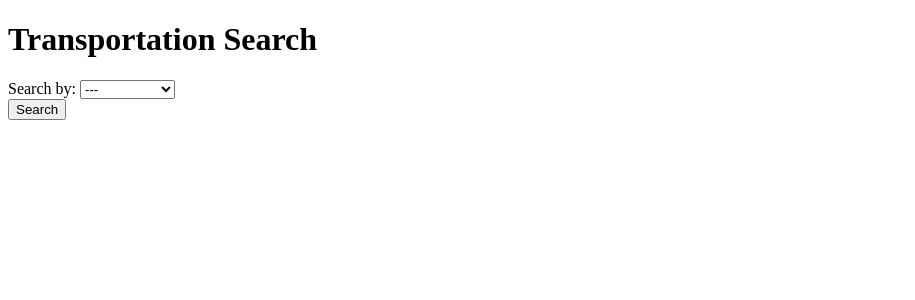
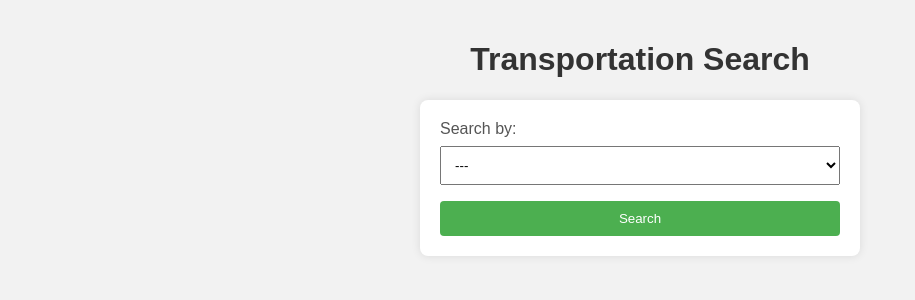
Before and after one commit to dom2polo/Python-API, a Flask app: page / in a window 1280 px wide. Shown: the top 300 px of the page, without its empty margins (0-915 px from the left). Run offline with Flask 3, Linux system fonts and the light colour scheme.

Commit message:
add styles

```diff
--- /dev/null
+++ b/static/styles.css
@@ -0,0 +1,68 @@
+body {
+    font-family: 'Arial', sans-serif;
+    background-color: #f2f2f2;
+    margin: 0;
+    padding: 20px;
+}
+
+h1 {
+    color: #333;
+    text-align: center;
+}
+
+table {
+    width: 100%;
+    border-collapse: collapse;
+    margin-top: 20px;
+}
+
+th, td {
+    padding: 10px;
+    text-align: left;
+    border: 1px solid #ddd;
+}
+
+th {
+    background-color: #4caf50;
+    color: #fff;
+}
+
+tr:nth-child(even) {
+    background-color: #f9f9f9;
+}
+
+form {
+    max-width: 400px;
+    margin: 20px auto;
+    background-color: #fff;
+    padding: 20px;
+    border-radius: 8px;
+    box-shadow: 0 0 10px rgba(0, 0, 0, 0.1);
+}
+
+label {
+    display: block;
+    margin-bottom: 8px;
+    color: #555;
+}
+
+select, input {
+    width: 100%;
+    padding: 10px;
+    margin-bottom: 16px;
+    box-sizing: border-box;
+}
+
+button {
+    width: 100%;
+    background-color: #4caf50;
+    color: #fff;
+    border: none;
+    border-radius: 4px;
+    padding: 10px;
+    cursor: pointer;
+}
+
+button:hover {
+    background-color: #45a049;
+}
--- a/templates/index.html
+++ b/templates/index.html
@@ -4,6 +4,9 @@
     <meta charset="UTF-8">
     <meta name="viewport" content="width=device-width, initial-scale=1.0">
     <title>Transportation Search</title>
+    <!-- Link to the external CSS file -->
+    <link rel="stylesheet" href="{{ url_for('static', filename='styles.css') }}">
+
 </head>
 <body>
     <h1>Transportation Search</h1>
@@ -40,6 +43,8 @@
             <input type="time" id="end_time" name="end_time">
         </div>
 
+        <!-- Display input fields for link details -->
+
         <button type="submit">Search</button>
     </form>
 
--- a/templates/search_results.html
+++ b/templates/search_results.html
@@ -4,6 +4,7 @@
     <meta charset="UTF-8">
     <meta name="viewport" content="width=device-width, initial-scale=1.0">
     <title>Search Results</title>
+    <link rel="stylesheet" href="{{ url_for('static', filename='styles.css') }}">
 </head>
 <body>
     <h1>Search Results</h1>
```
Also changed, not shown: dummy/network.py (added, +101 -0 lines), templates/link_details.html (+35 -0 lines), README.md, images/Range.png (added), images/Screenshot 2023-12-01 123140.png (added), images/linkID.png (added), images/linkIdOutput.png (added), images/output.png (added), images/personID.png (added).
